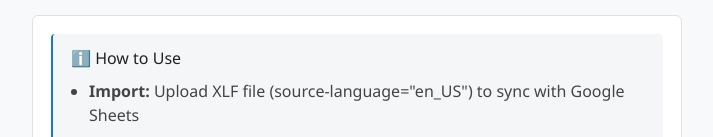
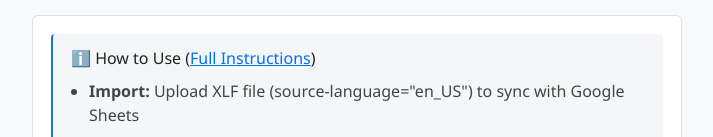
Before and after one commit to Booking-Ninjas/xlf-translation-generator, a website: page public/index.html in a window 1280 px wide. Shown: the part 531-668 px from the top of the page, without its empty margins (283-996 px from the left). Drawn offline with Linux system fonts and the light colour scheme; no server answers.

Commit message:
feat: add link to full instructions

```diff
--- a/public/index.html
+++ b/public/index.html
@@ -55,7 +55,7 @@
         <!-- Info Section -->
         <div class="card">
             <div class="info-box">
-                <h3>ℹ️ How to Use</h3>
+                <h3>ℹ️ How to Use  (<a href="https://github.com/Booking-Ninjas/xlf-translation-generator/blob/main/translations-workflow.md" target="_blank" style="color: #0070f3; text-decoration: underline;">Full Instructions</a>)</h3>
                 <ul>
                     <li><strong>Import:</strong> Upload XLF file (source-language="en_US") to sync with Google Sheets</li>
                     <li><strong>Edit:</strong> Open Google Sheets and add/edit translations</li>
```
